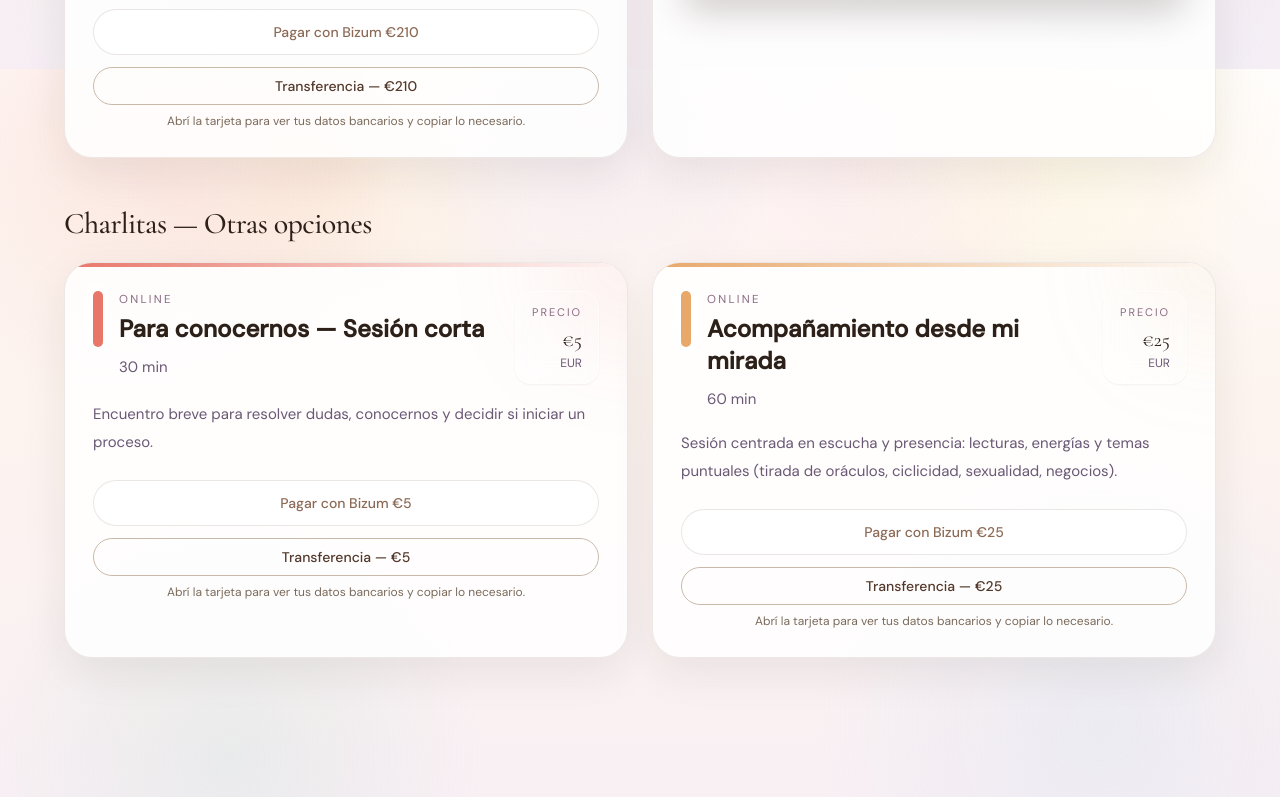
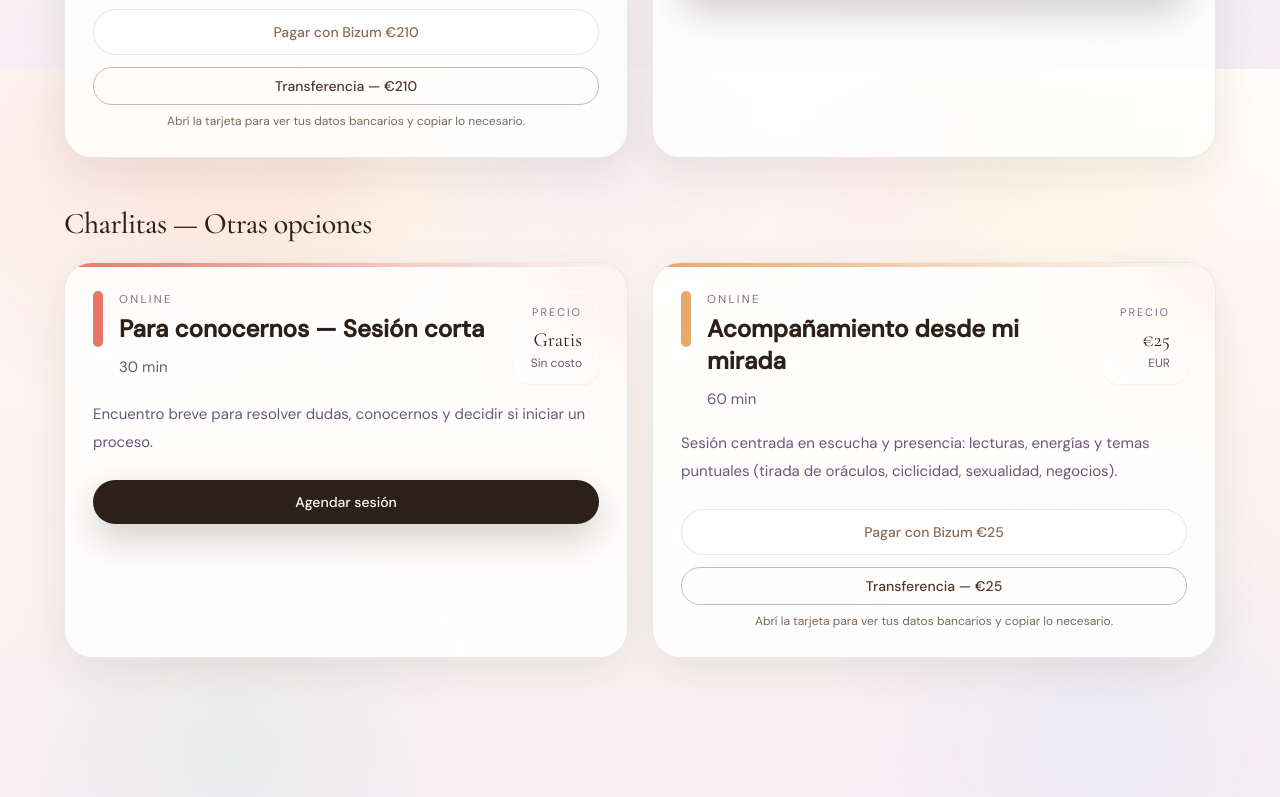
Before and after one commit to N-dossantos/soymicads, a Next.js app: page / in a window 1280 px wide. Shown: the part 3131-3928 px from the top of the page. Built offline with nearby package versions, Linux system fonts and the light colour scheme.

Commit message:
"Cambio de precio de 'sesion corta'"

```diff
--- a/components/sections/Service.tsx
+++ b/components/sections/Service.tsx
@@ -192,6 +192,7 @@ export default function Service() {
                 <div className="grid grid-cols-1 gap-6 md:grid-cols-2">
                   {sec.items.map((it, idx) => {
                     const product = getProductById(it.id);
+                    const isFreeIntro = product?.id === "charlitas_intro";
                     const rainbow = ["#E8776A", "#E8A86A", "#D4C46A", "#7AC46A", "#6AAED4", "#9B7AC4"];
                     const accent = rainbow[idx % rainbow.length];
 
@@ -227,13 +228,15 @@ export default function Service() {
                           <div className="rounded-2xl border border-[rgba(255,255,255,0.55)] bg-white/72 px-4 py-3 text-right shadow-sm backdrop-blur-md">
                             <p className="text-[11px] uppercase tracking-[0.18em] text-[#8a6a84]">Precio</p>
                             <p className="mt-1 text-[20px] font-serif text-[#2C2018]">
-                              {product
+                              {isFreeIntro
+                                ? "Gratis"
+                                : product
                                 ? currency === "ARS"
                                   ? formatPrice(product.priceARS, "ARS")
                                   : formatPrice(product.priceEUR, "EUR")
                                 : "—"}
                             </p>
-                            <p className="text-xs text-[#6a5875]">{currency === "ARS" ? "ARS" : "EUR"}</p>
+                            <p className="text-xs text-[#6a5875]">{isFreeIntro ? "Sin costo" : currency === "ARS" ? "ARS" : "EUR"}</p>
                           </div>
                         </div>
 
@@ -264,12 +267,14 @@ export default function Service() {
                           <div className="mt-5 rounded-2xl border border-[rgba(255,255,255,0.55)] bg-white/75 p-4 backdrop-blur-md">
                             <p className="text-sm font-medium text-[#2C2018] mb-3">¿Qué te llevás?</p>
                             <ul className="grid grid-cols-1 gap-2 text-[13px] text-[#6a5875] sm:grid-cols-2">
-                              {outcomesList.slice(0, 6).map((o, i) => (
-                                <li key={i} className="flex gap-2">
-                                  <span className="mt-2 h-1.5 w-1.5 rounded-full" style={{ background: accent }} />
-                                  <span className="leading-6">{o}</span>
-                                </li>
-                              ))}
+                              {outcomesList.slice(0, 6).map((o, i) => {
+                                return (
+                                  <li key={i} className="flex gap-2">
+                                    <span className="mt-2 h-1.5 w-1.5 rounded-full" style={{ background: accent }} />
+                                    <span className="leading-6">{o}</span>
+                                  </li>
+                                );
+                              })}
                             </ul>
                             {it.id.includes("pareja") ? (
                               <p className="mt-4 text-xs text-[#6a5875] font-bold">Si prefieren abonarlo por separado, cada sesión tiene un valor de $70.000 / 40€</p>
@@ -295,6 +300,15 @@ export default function Service() {
                                 Continuamos por WhatsApp →
                               </a>
                             </div>
+                          ) : isFreeIntro && product?.calendlyLink ? (
+                            <a
+                              href={product.calendlyLink}
+                              target="_blank"
+                              rel="noopener noreferrer"
+                              className="block w-full py-3 rounded-full text-sm font-medium bg-[#2C2018] text-white shadow-[0_14px_36px_rgba(44,32,24,0.22)] hover:bg-[#1a120c] transition-all duration-200 text-center"
+                            >
+                              Agendar sesión
+                            </a>
                           ) : product ? (
                             <>
                               <div className="w-full">
--- a/lib/products.ts
+++ b/lib/products.ts
@@ -95,13 +95,12 @@ export const PRODUCTS: Product[] = [
     id: "charlitas_intro",
     title: "Charlita — Para conocernos",
     description: "Encuentro introductorio de 30 min.",
-    priceARS: 11_000,
-    priceEUR: 5,
-    priceMercadoARS: 11_000,
-    priceTransferARS: 10_000,
-    priceBizumEUR: 5,
-    priceTransferEUR: 5,
-    mercadoLink: "https://mpago.la/1VixrsA",
+    priceARS: 0,
+    priceEUR: 0,
+    priceMercadoARS: 0,
+    priceTransferARS: 0,
+    priceBizumEUR: 0,
+    priceTransferEUR: 0,
     calendlyLink: "https://cal.com/soymicads/encuentro-para-conocernos",
     paymentMethod: "mercadopago",
     category: "diseniarme",
```
